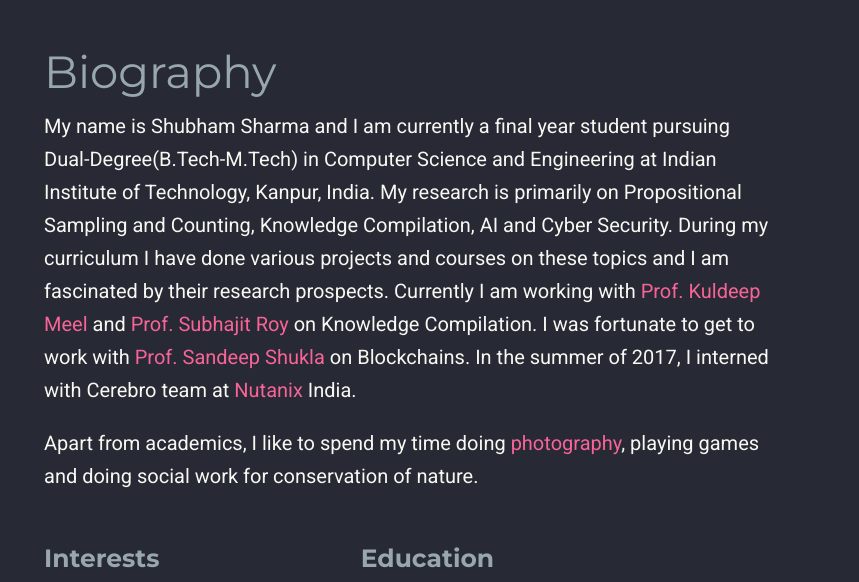
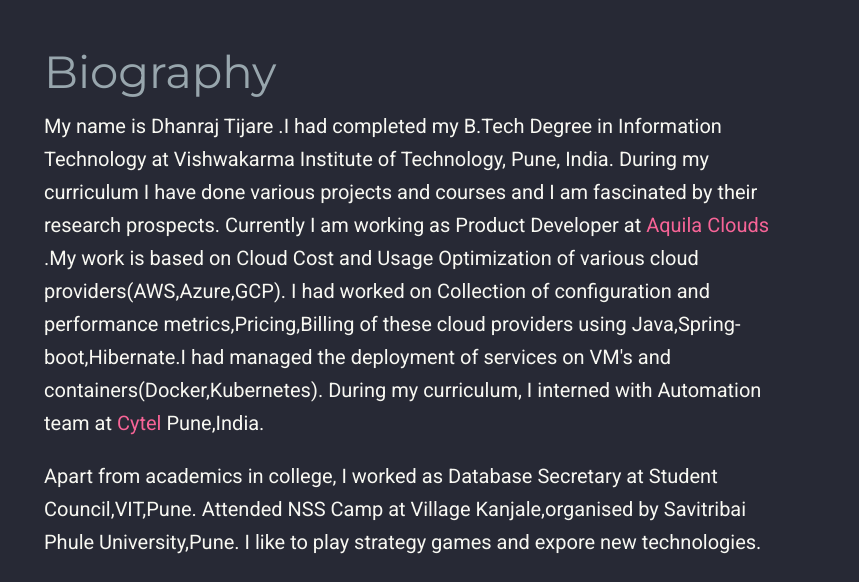
Before and after one commit to DJChamp/DJChamp.github.io, a plain HTML site: page index.html in a window 1280 px wide. Shown: the part 97-679 px from the top of the page, 421-1280 px from the left. Drawn offline with nearby package versions, Linux system fonts and the light colour scheme; some packages are replaced by stand-ins of ours; a script that the page names is missing; some icons are missing.

Commit message:
Add files via upload

```diff
--- a/index.html
+++ b/index.html
@@ -350,9 +350,11 @@
 
 <h1 id="biography">Biography</h1>
 
-<p>My name is Shubham Sharma and I am currently a final year student pursuing Dual-Degree(B.Tech-M.Tech) in Computer Science and Engineering at Indian Institute of Technology, Kanpur, India. My research is primarily on Propositional Sampling and Counting, Knowledge Compilation, AI and Cyber Security. During my curriculum I have done various projects and courses on these topics and I am fascinated by their research prospects. Currently I am working with <a href="https://www.comp.nus.edu.sg/~meel/" target="_blank">Prof. Kuldeep Meel</a> and <a href="https://www.cse.iitk.ac.in/users/subhajit/" target="_blank">Prof. Subhajit Roy</a> on Knowledge Compilation. I was fortunate to get to work with <a href="https://www.cse.iitk.ac.in/users/sandeeps/" target="_blank">Prof. Sandeep Shukla</a> on Blockchains. In the summer of 2017, I interned with Cerebro team at <a href="https://www.nutanix.com/" target="_blank">Nutanix</a> India.</p>
+<p>My name is Dhanraj Tijare .I had completed my B.Tech Degree in Information Technology  at Vishwakarma Institute of Technology, Pune, India. During my curriculum I have done various projects and courses and I am fascinated by their research prospects. Currently I am working as Product Developer at <a href="https://www.aquilaclouds.com" target="_blank">Aquila Clouds</a> .My work is based on Cloud Cost and Usage Optimization of various cloud providers(AWS,Azure,GCP).
+  I had worked on Collection of configuration and performance metrics,Pricing,Billing of these cloud providers using Java,Spring-boot,Hibernate.I had managed the deployment of services on VM's and containers(Docker,Kubernetes).
+  During my curriculum, I interned with Automation team at <a href="https://www.cytel.com/" target="_blank">Cytel</a> Pune,India.</p>
 
-<p>Apart from academics, I like to spend my time doing <a href="https://www.flickr.com/photos/152642804@N08/with/37121312090/" target="_blank">photography</a>, playing games and doing social work for conservation of nature.</p>
+<p>Apart from academics in college, I worked as Database Secretary at Student Council,VIT,Pune. Attended NSS Camp at Village Kanjale,organised by Savitribai Phule University,Pune. I like to play strategy games and expore new technologies.</p>
 
 
     <div class="row">
```
